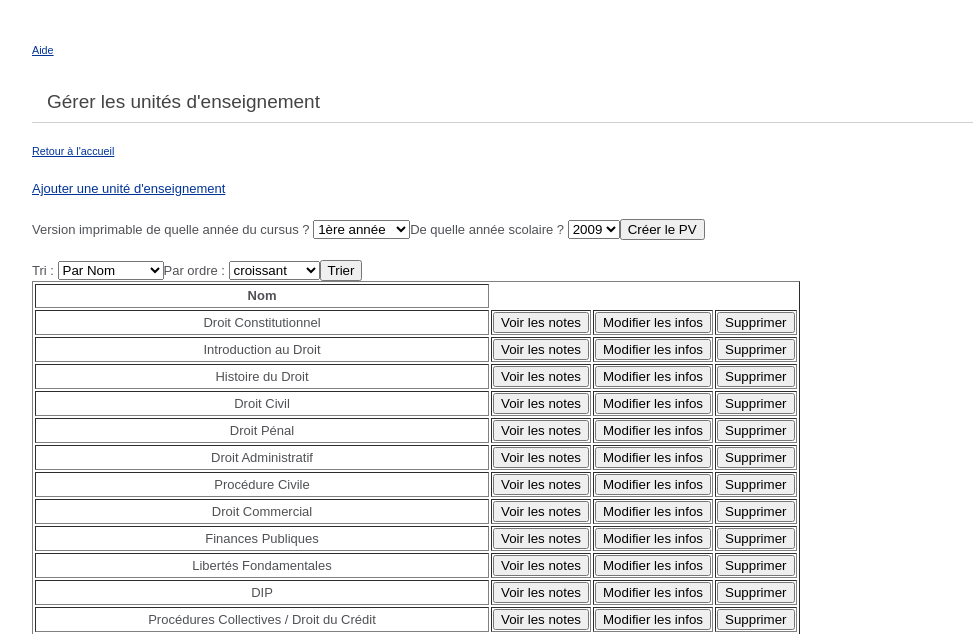
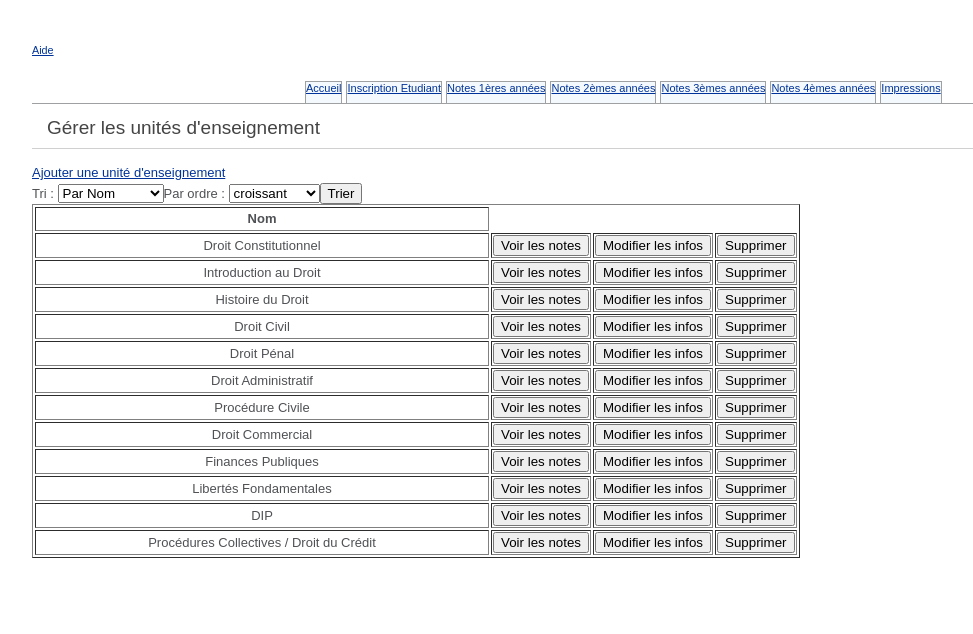
Before and after one commit to Fatine/GestionDeNotes, a CodeIgniter app: page /GestionDeNotes/index.php/courses/index in a window 1320 px wide. Shown: the top 634 px of the page, without its empty margins (8-981 px from the left). Run offline with CodeIgniter, Linux system fonts and the light colour scheme; data comes from the database, SQL or seed files in the repository; some libraries are stand-ins or nearby versions.

Commit message:
ajout onglets, page pour imprimer en cours de création, page avec les notes pas encore crées

```diff
--- a/CodeIgniter_FILES/application/views/courses.php
+++ b/CodeIgniter_FILES/application/views/courses.php
@@ -5,34 +5,11 @@
 */
 ?>
 <h1>G&eacute;rer les unit&eacute;s d'enseignement</h1>
-<h5><a href="http://localhost/GestionDeNotes/CodeIgniter_FILES/" title="Retour"-->Retour &agrave; l'accueil</a></h5>
 
 <div id="content">
 <a href="http://localhost/GestionDeNotes/CodeIgniter_FILES/index.php/modify/add_course/">Ajouter une unit&eacute; d'enseignement</a>
 <?php
-		echo'</br></br>';
-	  	$annees_cursus = array(
-		 'annee1'=>'1ère année',
-		 'annee2'=>'2ème année',
-		 'annee3'=>'3ème année',
-		 'annee4'=>'4ème année',
-		);
-	  	$annee_scolaire = array(
-		 '2009'=>'2009',
-		 '2010'=>'2010',
-		 '2011'=>'2011',
-		 '2012'=>'2012',
-		 '2013'=>'2013',
-		);
-	  	echo form_open('lists/pv_ue');
-		echo form_label("Version imprimable de quelle année du cursus ? ");
-		echo form_dropdown("annee",$annees_cursus);
-		echo form_label("De quelle année scolaire ? ");
-		echo form_dropdown("annee_scolaire",$annee_scolaire);
-	  	echo form_submit('submit','Créer le PV');
-	  	echo form_close();
-
-		echo '</br>';
+		echo'</br>';
 
 		$orders = array(
 		 'name'=>'Par Nom',
--- a/CodeIgniter_FILES/application/views/header.php
+++ b/CodeIgniter_FILES/application/views/header.php
@@ -11,7 +11,10 @@
                     css/bootstrap/bootstrap.min.css" rel="stylesheet" >
     </head>
     <body-->
-
+<?php
+    require_once("menu.php");
+    $menu = affiche_menu();
+?>
 <?php
 /**
 * views/header.php : en-tête des pages pour le template
@@ -31,6 +34,46 @@ ini_set("display_errors",0);error_reporting(0);
 	::moz-selection{ background-color: #E13300; color: white; }
 	::webkit-selection{ background-color: #E13300; color: white; }
 
+	#onglets {
+		   position : absolute;
+		   border : 1px solid transparent;
+		   padding : 0;
+		   font : bold 11px Batang, arial, serif;
+		   list-style-type : none;
+		   left : 50%;
+		   margin-top : 0;
+		   width : 1000px;
+		   margin-left : -350px; /* la moitié de width */
+	}
+
+	#onglets li{
+		    float : left;
+		    height : 21px; /* à modifier suivant la taille de la police pour centrer le texte dans l'onglet */
+		    background-color: #F4F9FD;
+		    margin : 2px 2px 0 2px !important;  /* Pour les navigateurs autre que IE */
+		    margin : 1px 2px 0 2px;  /* Pour IE  */
+		    border : 1px solid #9EA0A1;
+	}
+
+	#onglets li.active{
+		    border-bottom: 1px solid #fff;
+		    background-color: #fff;
+	}
+
+	#onglets as{
+		    display : block;
+		    color : #666;
+		    text-decoration : none;
+		    padding : 4px;
+		}
+	#onglets a:hover {
+		    background : #fff;
+	}
+
+	#menu {
+		   border-bottom : 1px solid #9EA0A1;
+		   padding-bottom : 25px;
+	}
 	body {
 		background-color: #fff;
 		margin: 40px;
@@ -86,3 +129,7 @@ ini_set("display_errors",0);error_reporting(0);
 	</style>
 </head>
 <body>
+
+<?php
+    echo $menu;
+?>
--- /dev/null
+++ b/CodeIgniter_FILES/application/views/menu.php
@@ -0,0 +1,46 @@
+<?php
+    function affiche_menu()
+    {
+        // tableaux contenant les liens d'accès et le texte à afficher
+        $tab_menu_texte = array(
+       		"Accueil",
+       		"Inscription Etudiant",
+       		"Notes 1ères années",
+       		"Notes 2èmes années",
+       		"Notes 3èmes années",
+       		"Notes 4èmes années",
+       		"Impressions");
+        $tab_menu_lien = array(
+        		"http://localhost/GestionDeNotes/CodeIgniter_FILES/",
+        		"http://localhost/GestionDeNotes/CodeIgniter_FILES/index.php/modify/add_student/",
+        		"",
+        		"",
+        		"",
+        		"",
+        		"http://localhost/GestionDeNotes/CodeIgniter_FILES/index.php/impressions" );
+
+        // informations sur la page
+        $info = pathinfo($_SERVER['PHP_SELF']);
+
+        $menu = "\n<div id=\"menu\">\n    <ul id=\"onglets\">\n";
+
+
+
+        // boucle qui parcours les deux tableaux
+        foreach($tab_menu_lien as $cle=>$lien)
+        {
+            $menu .= "    <li";
+
+            // si le nom du fichier correspond à celui pointé par l'indice, alors on l'active
+            if( $info['basename'] == $lien )
+                $menu .= " class=\"active\"";
+
+            $menu .= "><a href=\"" . $lien . "\">" . $tab_menu_texte[$cle] . "</a></li>\n";
+        }
+
+        $menu .= "</ul>\n</div>";
+
+        // on renvoie le code xHTML
+        return $menu;
+    }
+?>
--- a/CodeIgniter_FILES/application/views/students_module.php
+++ b/CodeIgniter_FILES/application/views/students_module.php
@@ -5,9 +5,7 @@
 */
 ?>
 <h1>G&eacute;rer les &eacute;tudiants</h1>
-<h5><a href="http://localhost/GestionDeNotes/CodeIgniter_FILES/" title="Retour"-->Retour &agrave; l'accueil</a></h5>
-<div id="content">
-<a href="http://localhost/GestionDeNotes/CodeIgniter_FILES/index.php/modify/add_student/">Ajouter un &eacute;tudiant</a>
+
 <?php
   	echo form_open('lists/see_students_grades');
   	echo form_submit('submit','Bilan de notes des étudiants en PDF');
```
Also changed, not shown: CodeIgniter_FILES/application/controllers/impressions.php (added, +14 -0 lines), CodeIgniter_FILES/application/views/impressions.php (added, +28 -0 lines), CodeIgniter_FILES/application/views/see_course.php (+11 -9 lines).
